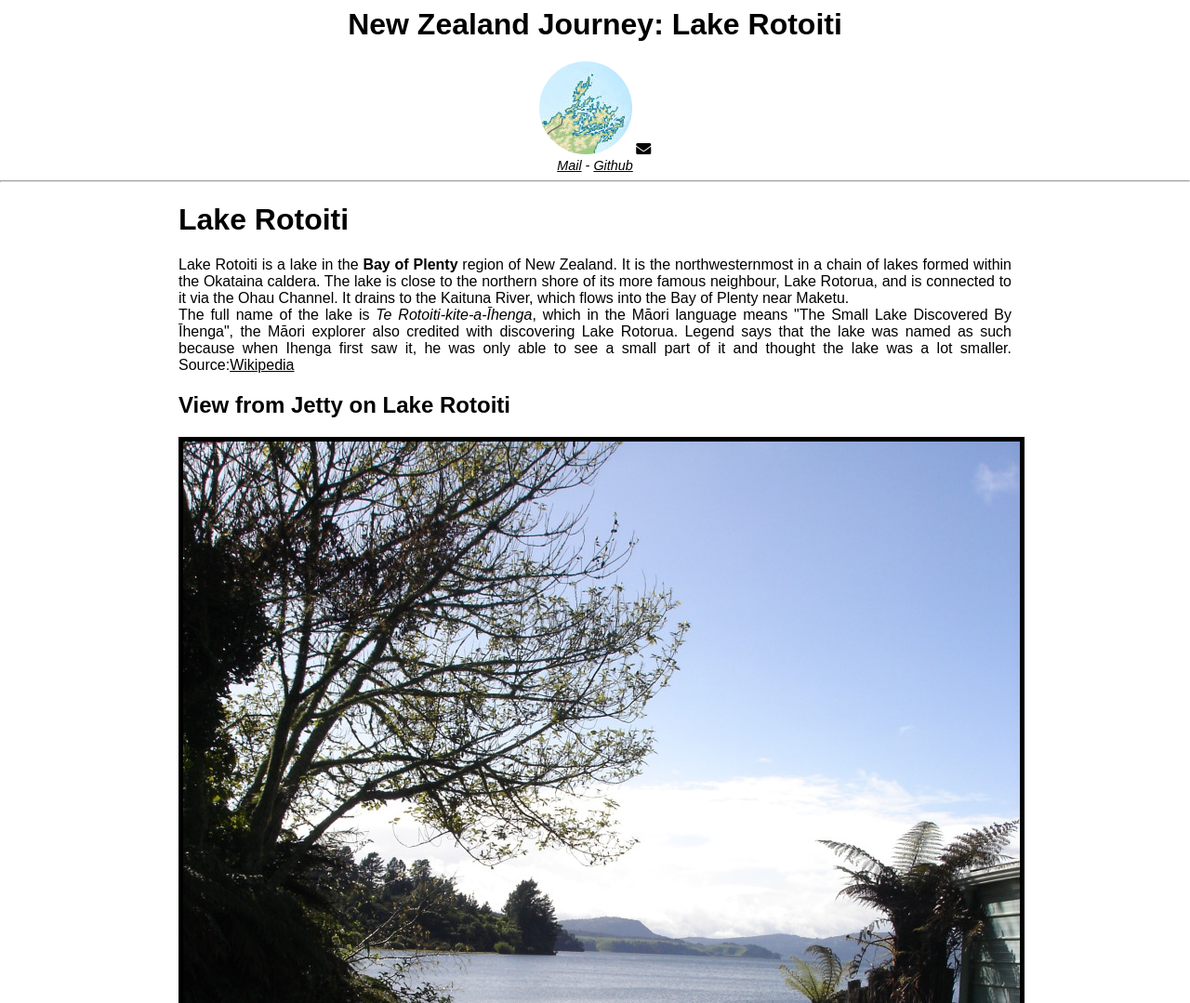
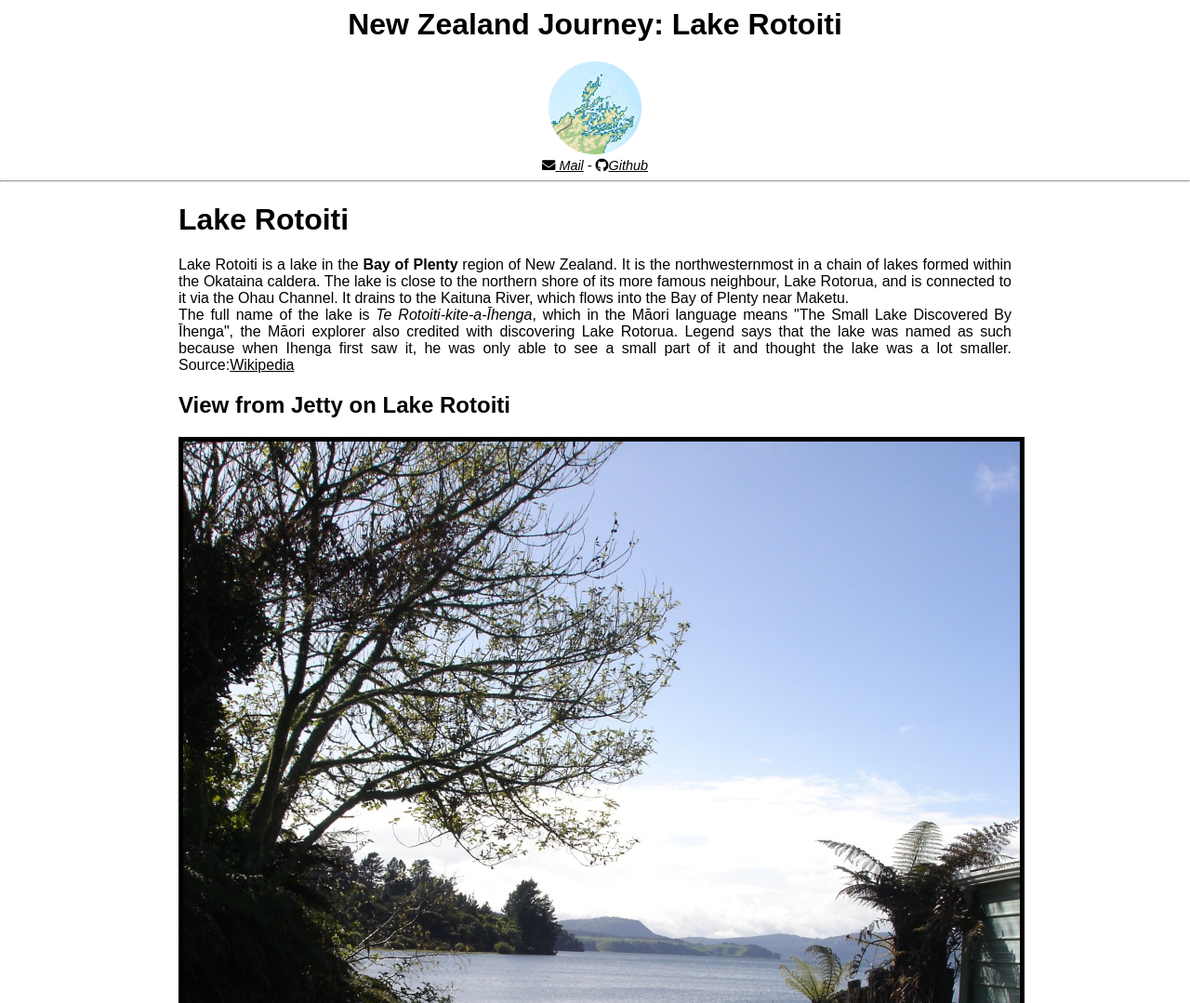
Before and after one commit to AnnaKeuschnigg/AnnaKeuschnigg.github.io, a plain HTML site: page nz/index.html in a window 1280 px wide. Shown: the part 21-1100 px from the top of the page at 93% size. Drawn offline with Linux system fonts and the light colour scheme.

Commit message:
iconrichtig

```diff
--- a/nz/index.html
+++ b/nz/index.html
@@ -21,9 +21,8 @@
         <nav>
             <img src="images/user.jpg" alt="Picton">
             <a href="https://de.wikipedia.org/wiki/Datei:New_Zealand_relief_map.jpg"></a>
-            <i class="fas fa-envelope"></i><address>
-                <a href="mailto: a.keuschnigg@student.uibk.ac.at">Mail</a> -
-                <a href="https://github.com/AnnaKeuschnigg"><i class=fab fa-github"></i>Github</a>
+                 <address><a href="mailto: a.keuschnigg@student.uibk.ac.at"><i class="fas fa-envelope"></i> Mail</a> -
+                <a href="https://github.com/AnnaKeuschnigg"><i class="fab fa-github"></i>Github</a>
             </address>
         </nav>
     </header>
```
